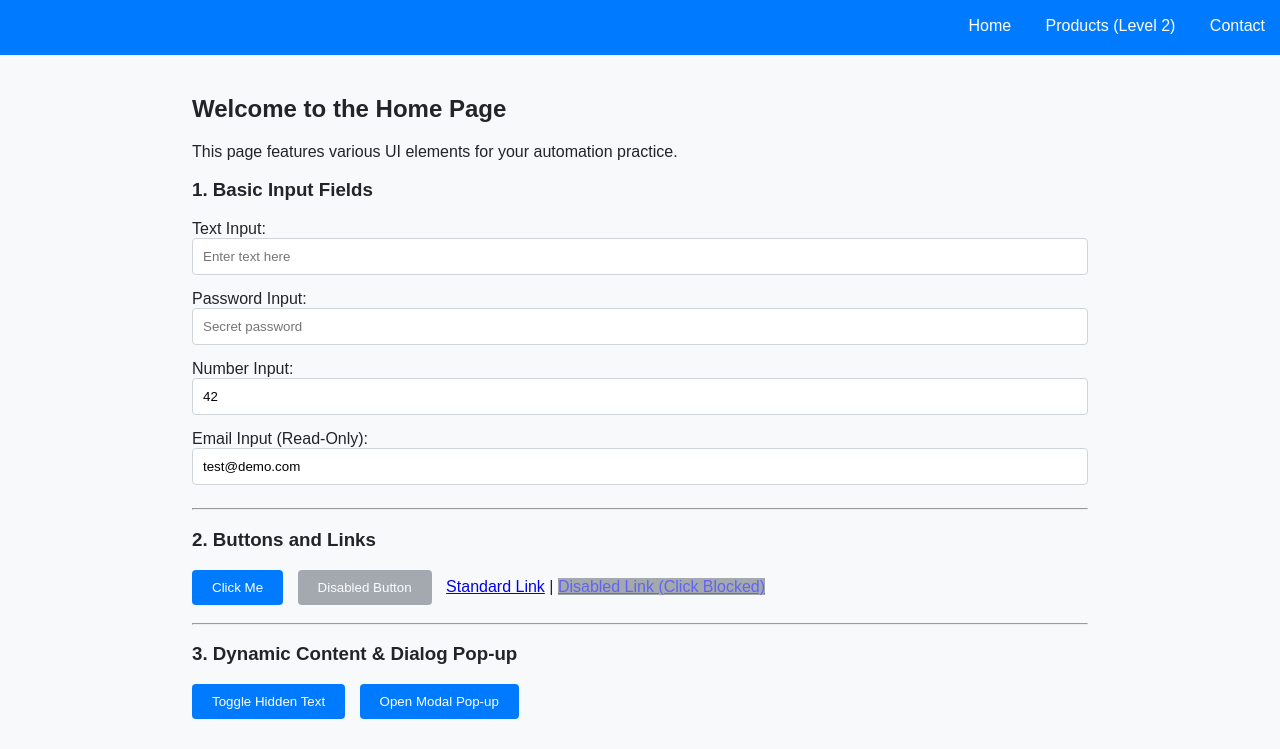
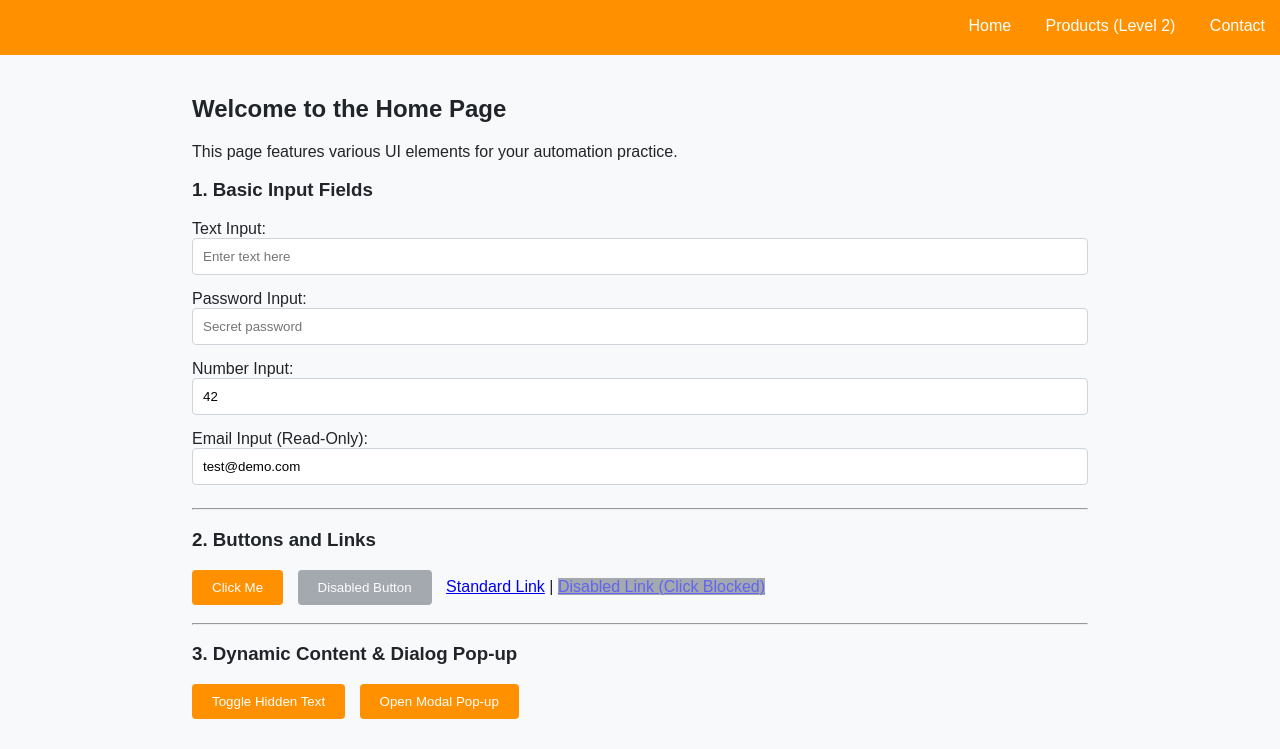
Before and after one commit to skmen/automation-demo-site, a plain HTML site: page index.html in a window 1280 px wide. Shown: the part 83-832 px from the top of the page. Drawn offline with Linux system fonts and the light colour scheme.

Commit message:
updated style.css

```diff
--- a/style.css
+++ b/style.css
@@ -2,7 +2,7 @@
    Base Styles (Mobile-First) - Applies to ALL screen sizes
 ---------------------------------------------------------------- */
 :root {
-    --primary-color: #007bff;
+    --primary-color: #ff9100;
     --secondary-color: #6c757d;
     --background-color: #f8f9fa;
     --text-color: #212529;
```
